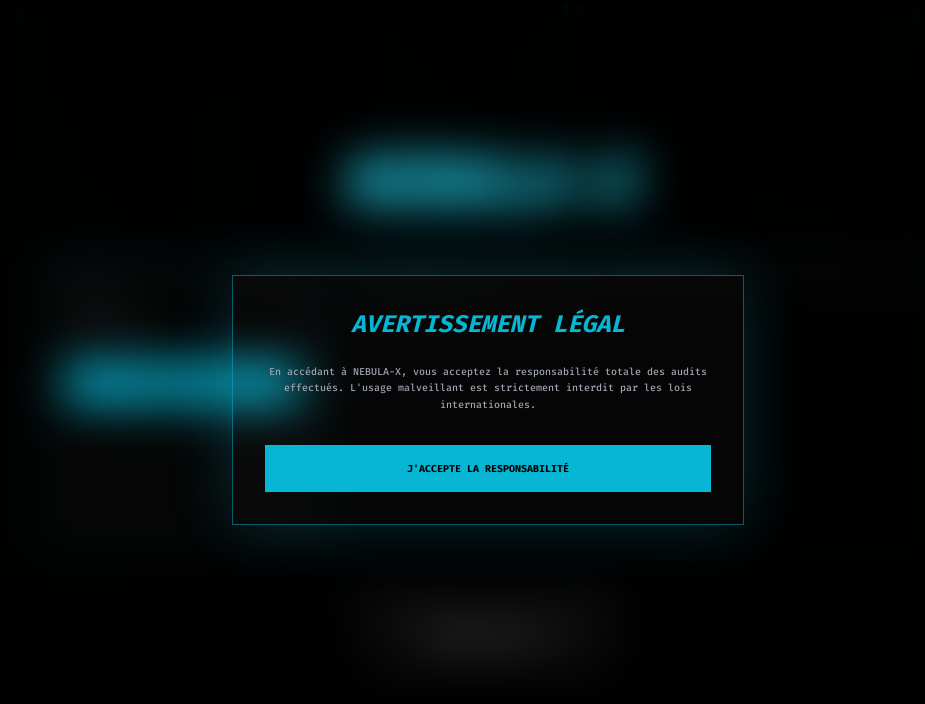
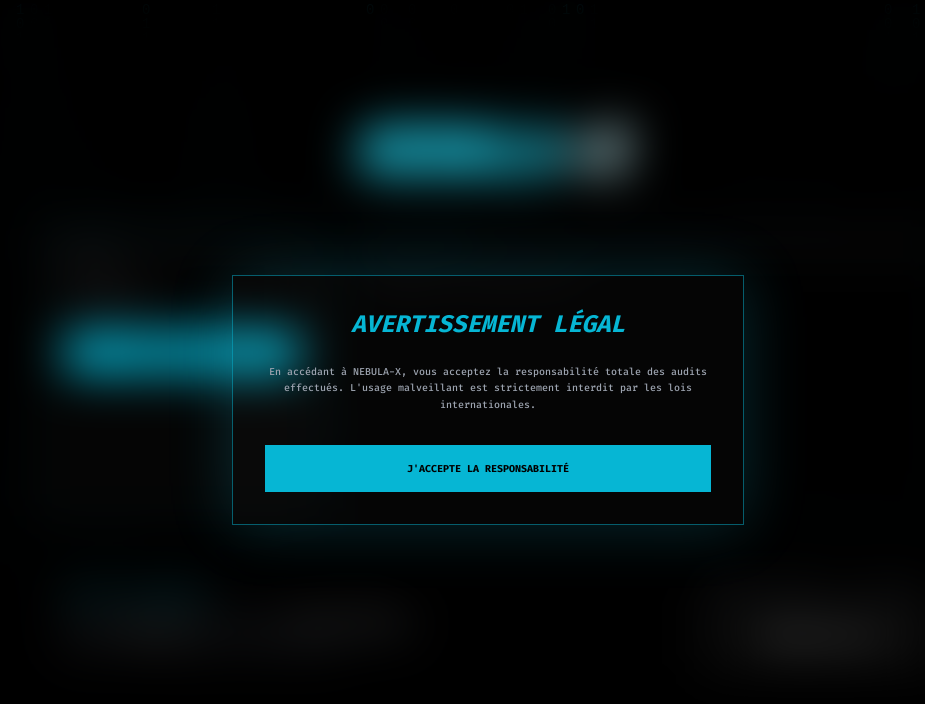
Before and after one commit to Jules251gamming/NEBULA-X, a website: page index.html in a window 1280 px wide. Shown: the whole page, without its empty margins (152-1077 px from the left). Drawn offline with nearby package versions, Linux system fonts and the light colour scheme.

Commit message:
Update index.html

```diff
--- a/index.html
+++ b/index.html
@@ -30,16 +30,16 @@
     </div>
 
     <section class="relative z-10 min-h-screen flex flex-col items-center justify-center p-6">
-        <h1 class="text-6xl font-black italic mb-12 neon-text">NEBULA-X</h1>
+        <h1 class="text-6xl font-black italic mb-12 neon-text tracking-tighter">NEBULA<span class="text-white">-X</span></h1>
 
         <div class="max-w-4xl w-full grid md:grid-cols-3 gap-6">
             <div class="cyber-card p-6 border-t-2 border-cyan-500/50">
                 <label class="block text-[8px] text-gray-500 mb-2 uppercase font-bold">Target Host</label>
-                <input type="text" id="target" placeholder="google.com" class="w-full bg-black border border-white/10 p-3 rounded text-cyan-400 text-xs outline-none mb-4 focus:border-cyan-500">
+                <input type="text" id="target" placeholder="google.com" class="w-full bg-black border border-white/10 p-3 rounded text-cyan-400 text-xs outline-none mb-4 focus:border-cyan-500 transition-all">
                 <button id="btn-test" onclick="runRealAudit()" class="w-full py-3 bg-cyan-500 text-black font-black text-[10px] uppercase hover:bg-white transition-all">INITIALISER L'AUDIT</button>
             </div>
 
-            <div class="md:col-span-2 cyber-card bg-black/90 rounded-lg overflow-hidden border border-cyan-500/20">
+            <div class="md:col-span-2 cyber-card bg-black/90 rounded-lg overflow-hidden border border-cyan-500/20 shadow-2xl">
                 <div class="bg-white/5 px-4 py-2 text-[8px] text-cyan-500 border-b border-white/5 uppercase italic animate-pulse">Master Node: Connected</div>
                 <div id="terminal-output" class="p-4 h-64 overflow-y-auto font-mono text-[10px] space-y-1">
                     <div class="text-gray-600">> Système prêt. En attente de cible...</div>
@@ -47,9 +47,21 @@
             </div>
         </div>
 
-        <div class="mt-12 text-center">
-            <p class="text-[9px] text-gray-500 uppercase tracking-widest mb-4">Version Web bridée. Pour 100% de puissance :</p>
-            <a href="./nebula-x.exe" download class="px-10 py-4 border border-white text-white font-black text-[10px] uppercase hover:bg-cyan-500 hover:text-black transition-all">Télécharger Nebula-X.exe</a>
+        <div class="mt-12 max-w-4xl w-full grid md:grid-cols-2 gap-8 items-center">
+            <div class="p-6 border-l border-white/10 text-left">
+                <h3 class="text-cyan-500 font-bold uppercase text-[10px] mb-2 tracking-widest">Security Transparency</h3>
+                <p class="text-gray-500 text-[9px] leading-relaxed">
+                    Note : Nebula-X peut afficher un score de <span class="text-white">2/100 sur VirusTotal</span>.
+                    Il s'agit de <span class="text-white">faux-positifs</span> liés aux fonctions d'analyse réseau (Raw Sockets).
+                    L'outil est garanti sans code malveillant.
+                </p>
+            </div>
+            <div class="text-center md:text-right">
+                <p class="text-[9px] text-gray-500 uppercase tracking-widest mb-4">Version 100% Power (L7 / Port Scan) :</p>
+                <a href="./nebula-x.exe" download class="inline-block px-10 py-4 border border-white text-white font-black text-[10px] uppercase hover:bg-cyan-500 hover:text-black transition-all">
+                    Télécharger Nebula-X.exe
+                </a>
+            </div>
         </div>
     </section>
 
@@ -86,11 +98,10 @@
             btn.disabled = true;
             output.innerHTML = "";
 
-            // File d'attente
             const wait = Math.floor(Math.random() * 8000) + 2000;
             output.innerHTML = `<div class="text-yellow-500 animate-pulse">> [QUEUE] Position: ${Math.floor(Math.random()*15)+1}/30. Synchronisation nœuds cloud...</div>`;
 
-            // Appel API immédiat (pour éviter le timeout Render)
+            // Appel API immédiat
             const apiCall = fetch('https://nebula-x-8zga.onrender.com/api/diagnostic', {
                 method: 'POST',
                 headers: {'Content-Type': 'application/json'},
```
